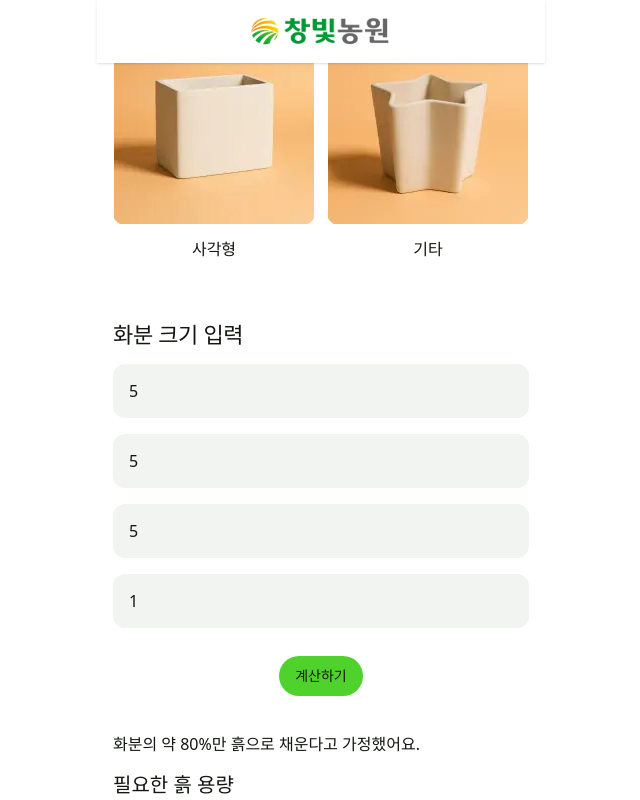
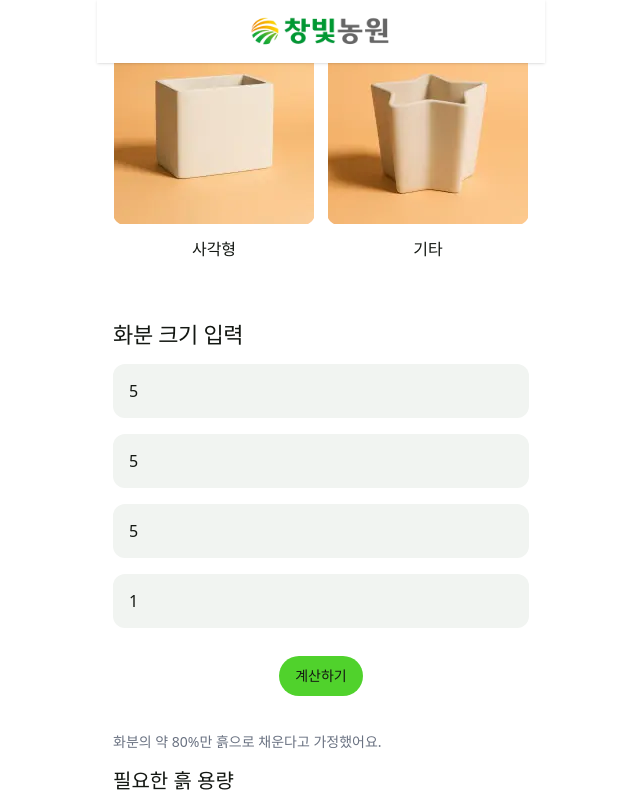
Before and after one commit to namikimlab/potting-soil-calculator, a React (Vite) app: page / in a window 1280 px wide. Both pictures are taken after typing "5", "5", "5" into the empty fields and a click on the button "계산하기". Shown: the part 710-1510 px from the top of the page, without its empty margins (319-959 px from the left). Built offline with nearby package versions, Linux system fonts and the light colour scheme.

Commit message:
Add disclaimer

```diff
--- a/src/components/ResultBox.tsx
+++ b/src/components/ResultBox.tsx
@@ -20,7 +20,7 @@ const ResultBox = ({ volume }: ResultBoxProps) => {
 
   return (
     <div className="w-full px-4 pt-6 space-y-4">
-      <p className="text-[#131712] text-base font-normal">
+      <p className="text-gray-500 text-sm">
         화분의 약 80%만 흙으로 채운다고 가정했어요.
       </p>
       <h2 className="text-[#131712] text-xl font-bold leading-tight">
@@ -30,16 +30,12 @@ const ResultBox = ({ volume }: ResultBoxProps) => {
         {volume} 리터
       </h3>
 
-      <p className="text-[#131712] text-base">
-        이렇게 구매해 보세요.
-      </p>
+      <p className="text-[#131712] text-base">이렇게 추천할께요.</p>
 
       {primary.map((rec, idx) => (
         <div key={`primary-${idx}`}>
           {idx > 0 && (
-            <div className="text-gray-500 my-2 text-base">
-              - 또는 -
-            </div>
+            <div className="text-gray-500 my-2 text-base">- 또는 -</div>
           )}
           <p className="text-[#131712] text-lg font-bold">
             {primary.length > 1 ? `👉 ${rec}` : `✅ ${rec}`}
@@ -50,14 +46,14 @@ const ResultBox = ({ volume }: ResultBoxProps) => {
       {note.length > 0 &&
         note.map((rec, idx) => (
           <div key={`note-${idx}`}>
-            <div className=" text-gray-500 my-2 text-base">
-              - 또는 -
-            </div>
-            <p className="text-[#131712] text-lg font-bold">
-              👉 {rec}
-            </p>
+            <div className=" text-gray-500 my-2 text-base">- 또는 -</div>
+            <p className="text-[#131712] text-lg font-bold">👉 {rec}</p>
           </div>
         ))}
+
+      <p className="text-gray-500 text-sm">
+        화분의 크기나 식물 종류에 따라 실제 필요한 흙의 양은 달라질 수 있어요.
+      </p>
 
       <div className="grid grid-cols-1 gap-3 mt-6">
         <ProductCard
```
